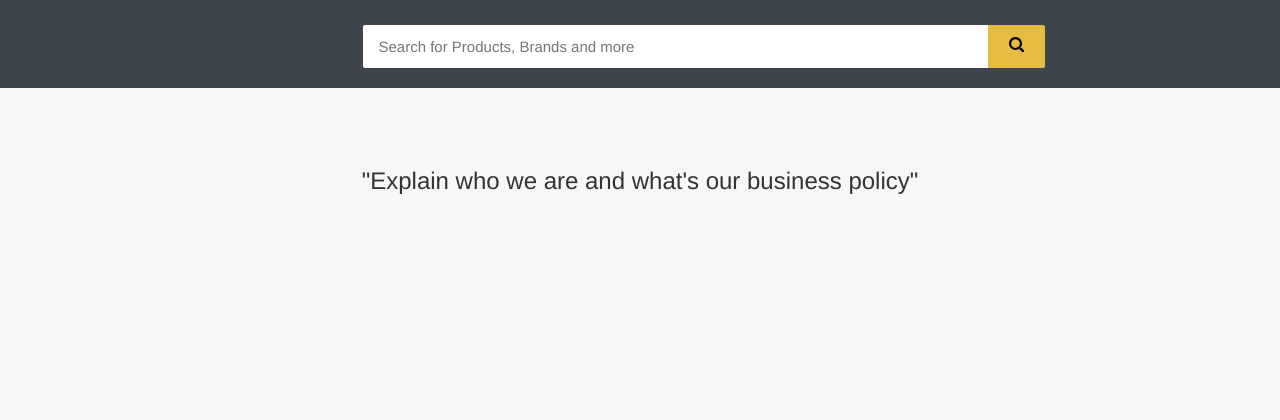
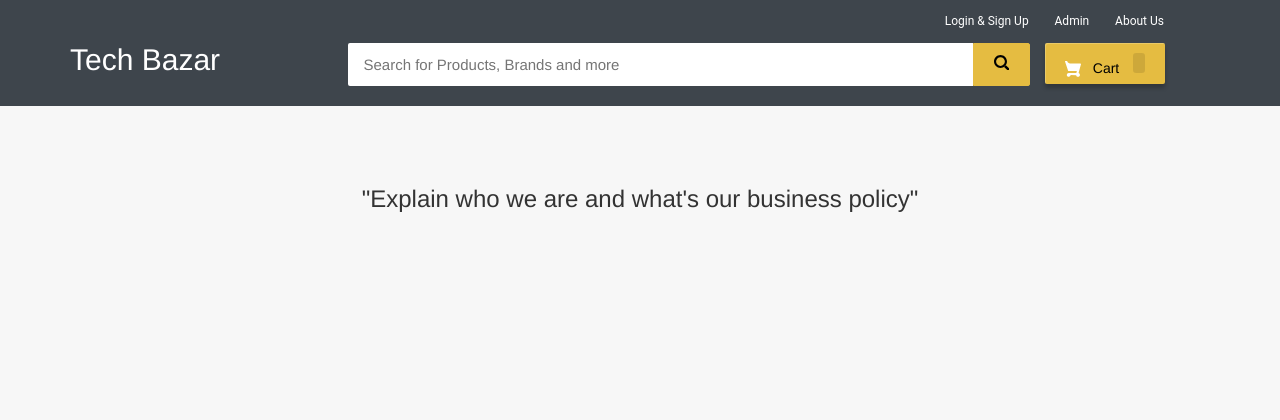
Before and after one commit to HasanAlMamun7/CSE-322, a Django app: page /aboutus in a window 1280 px wide. Shown: the top 420 px of the page. Run offline with Django 3.2, Linux system fonts and the light colour scheme; some libraries are stand-ins or nearby versions.

Commit message:
add some media query code

```diff
--- a/templates/ecom/navbar.html
+++ b/templates/ecom/navbar.html
@@ -173,7 +173,18 @@
 .menu {
     cursor: pointer
 }
+@media screen and (min-width: 768px) {
+    .largenav {
+        display: block
+    }
 
+    .smallnav {
+        display: none
+    }
+
+    .smallsearch {
+        margin: 0px
+    }
 
 }
 </style>
```
